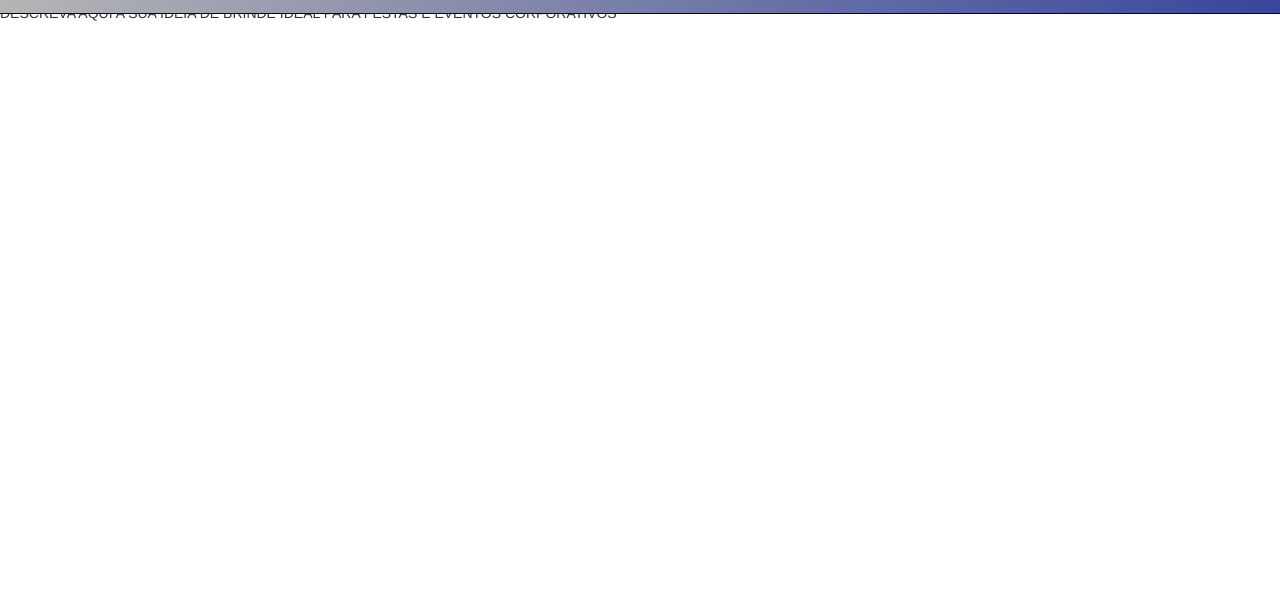
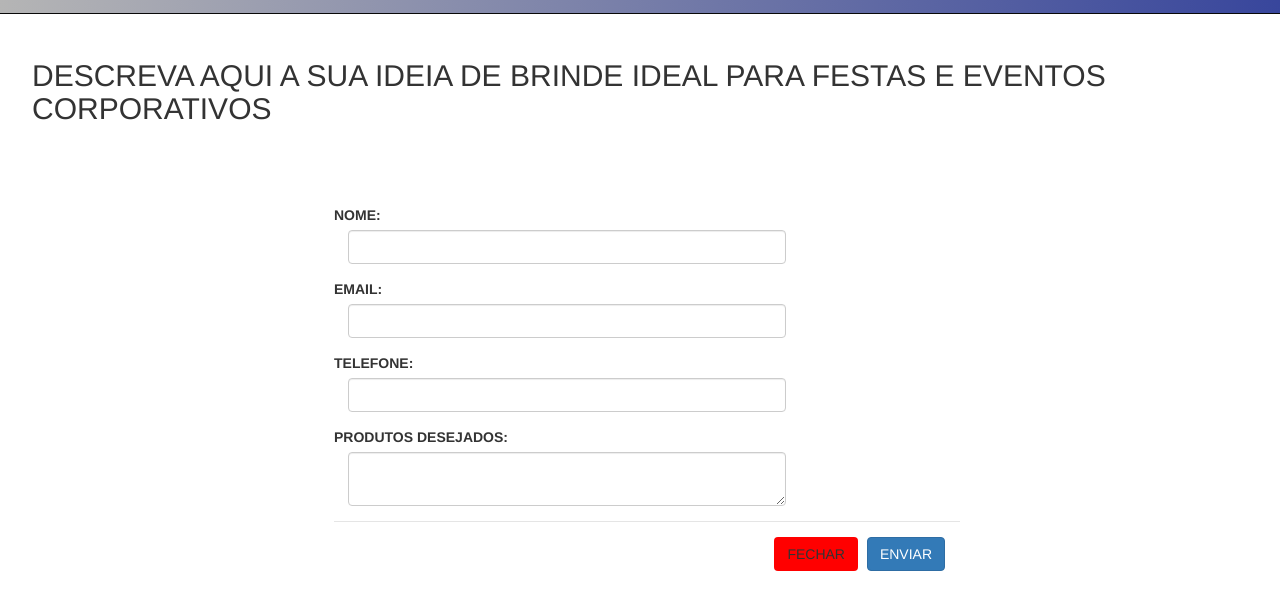
Before and after one commit to jorgera12/personareBrindes, a website: page app/projetos-especiais.html in a window 1280 px wide. Shown: the part 37-646 px from the top of the page. Drawn offline with nearby package versions, Linux system fonts and the light colour scheme; files that its build step writes are made by us from their sources.

Commit message:
special projects modal ok

```diff
--- a/app/projetos-especiais.html
+++ b/app/projetos-especiais.html
@@ -41,12 +41,32 @@
         </div>
       </nav>
 
-      <div>
-        DESCREVA AQUI A SUA IDEIA DE BRINDE IDEAL PARA FESTAS E EVENTOS CORPORATIVOS
+      <div class="special-projects-title">
+          <h2>
+            DESCREVA AQUI A SUA IDEIA DE BRINDE IDEAL PARA FESTAS E EVENTOS CORPORATIVOS
+          </h2>
       </div>
-
-    </div>
-
-    <div>
-      DESCREVA AQUI A SUA IDEIA DE BRINDE IDEAL PARA FESTAS E EVENTOS CORPORATIVOS
-    </div>
+      <div class="special-projects">
+          <form class="modal-form">
+            <div class="form-group">
+                <label for="recipient-name" class="col-form-label">NOME:</label>
+                <input type="text" class="form-control" id="recipient-name">
+            </div>
+            <div class="form-group">
+                <label for="recipient-name" class="col-form-label">EMAIL:</label>
+                <input type="text" class="form-control" id="recipient-email">
+            </div>
+            <div class="form-group">
+                <label for="recipient-name" class="col-form-label">TELEFONE:</label>
+                <input type="text" class="form-control" id="recipient-phone">
+            </div>
+              <div class="form-group">
+                <label for="message-text" class="col-form-label">PRODUTOS DESEJADOS:</label>
+                <textarea class="form-control" id="message-text"></textarea>
+              </div>
+              <div class="modal-footer">
+                <button type="button" class="btn btn-secondary" style="background-color: red" data-dismiss="modal">FECHAR</button>
+                <button type="button" class="btn btn-primary">ENVIAR</button>
+              </div>
+            </form>
+          </div>
--- a/app/styles/main.css
+++ b/app/styles/main.css
@@ -62,6 +62,18 @@ body {
   height: 7em;
 }
 
+.special-projects{
+  padding-top: 5em;
+  width: 50%;
+  margin: 0 auto;
+}
+
+.special-projects-title{
+  padding-top: 4em;
+  margin: 0 auto;
+  width: 95%;
+  font-size: 1em;
+}
 /*#first-slide-image{
   height: 100%;
 }
```
